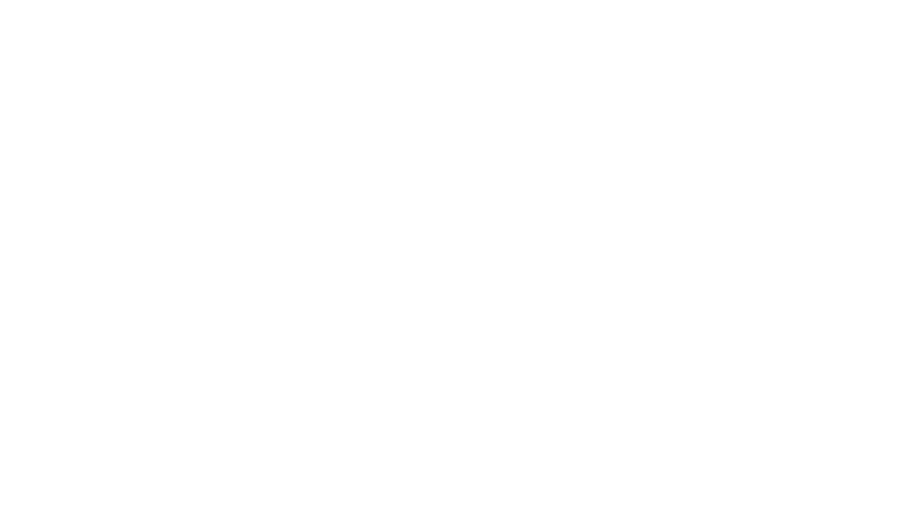
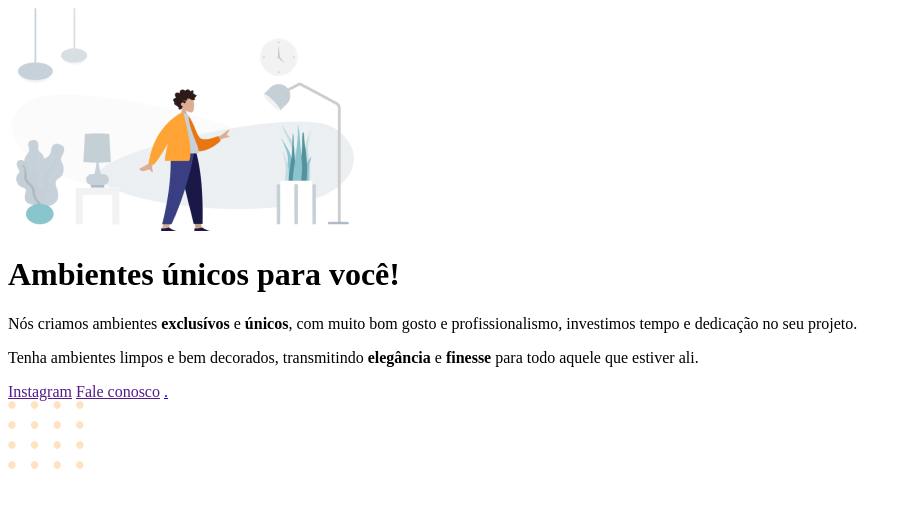
Before and after one commit to Matbusta/project-02, a plain HTML site: page index.html in a window 1280 px wide. Shown: the whole page, without its empty margins (0-912 px from the left). Drawn offline with Linux system fonts and the light colour scheme.

Commit message:
aulas 2 e 3

```diff
--- a/index.html
+++ b/index.html
@@ -1,11 +1,32 @@
 <!DOCTYPE html>
 <html lang="pt-br">
+
 <head>
 	<meta charset="UTF-8">
 	<meta name="viewport" content="width=device-width, initial-scale=1.0">
 	<title>Móveis customizados</title>
 </head>
+
 <body>
+	<div id="hero">
+		<img src="./images/img1.jpg" alt="Desenho de uma pessoa na sala com móveis">
 
+		<h1>Ambientes <span>únicos</span> para você!</h1>
+
+		<p>Nós criamos ambientes <strong>exclusívos</strong> e <strong>únicos</strong>, com muito bom gosto e profissionalismo, investimos tempo e <span>dedicação
+			no seu projeto.</span></p>
+		<p>
+			Tenha <span>ambientes limpos</span> e bem decorados, transmitindo <strong>elegância</strong> e <strong>finesse</strong> para todo aquele que estiver ali.
+		</p>
+	</div>
+
+	<div id="footer">
+		<a href="">Instagram</a>
+		<a href="">Fale conosco</a>
+		<a href="https://www.youtube.com/watch?v=l5hvakZf8qw">.</a>
+	</div>
+
+	<img src="./images/balls.svg" alt="Bolinhas alaranjadas no canto direito inferior da tela">
 </body>
+
 </html>
```
Also changed, not shown: images/balls.svg (added), images/img1.jpg (added).
